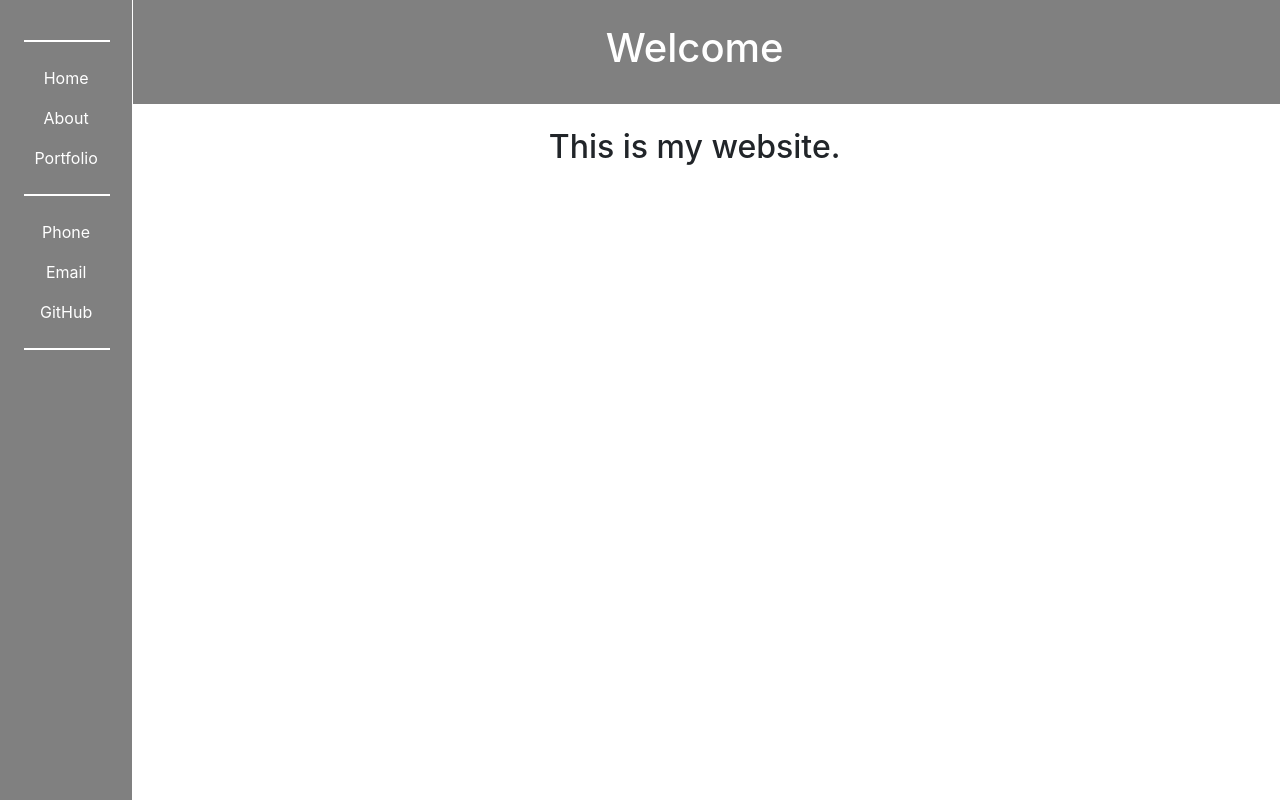
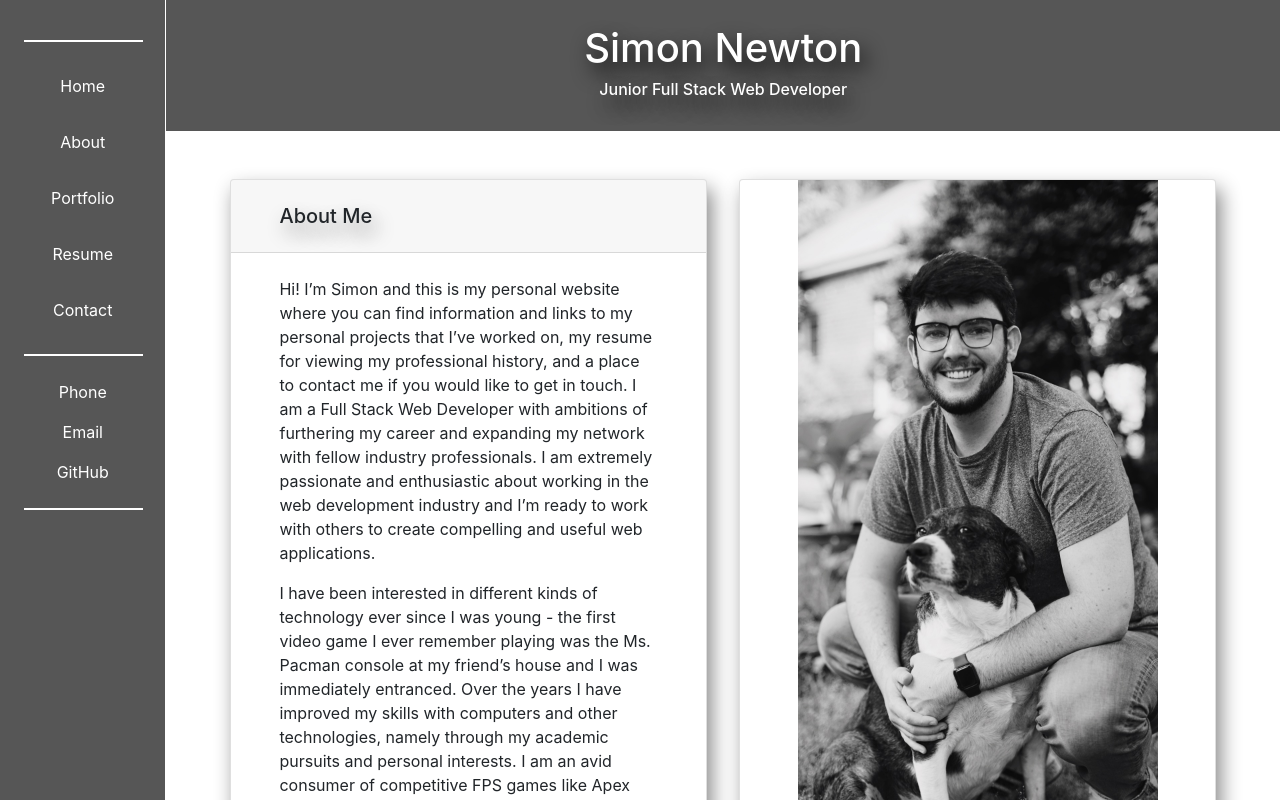
Before and after one commit to simonanewton/developer-portfolio, a React (Create React App) app in the folder client/: page / in a window 1280 px wide. Shown: the top 800 px of the page. Built offline with nearby package versions, Linux system fonts and the light colour scheme.

Commit message:
added infoBlock and imageBlock components, updated site theme color to a dark gray

```diff
--- a/client/src/App.js
+++ b/client/src/App.js
@@ -1,20 +1,17 @@
 import React from "react";
-import { BrowserRouter as Router, Route, Switch } from "react-router-dom";
 import Header from "./components/Header";
 import Body from "./components/Body";
 import SideNav from "./components/SideNav";
 
 const App = () => {
 	return (
-		<Router>
-			<div className="vh-100">
-				<SideNav />
+		<div className="d-flex vh-100">
+			<SideNav />
+			<div>
 				<Header />
-				<Switch>
-					<Route exact to="/" component={Body} />
-				</Switch>
+				<Body />
 			</div>
-		</Router>
+		</div>
 	);
 }
 
--- /dev/null
+++ b/client/src/components/Body/index.css
@@ -0,0 +1,9 @@
+.content {
+    padding: 3rem;
+}
+
+@media only screen and (max-width: 600px) {
+    .content {
+        flex-direction: column;
+    }
+}
--- a/client/src/components/Body/index.js
+++ b/client/src/components/Body/index.js
@@ -1,11 +1,15 @@
 import React, { Component } from "react";
+import ImageBlock from "../ImageBlock";
+import InfoBlock from "../InfoBlock";
+import "./index.css";
 
 class Body extends Component {
     render() {
         return (
-            <div className="p-4 my-auto text-center">
-                <h2>This is my website.</h2>
-            </div>
+            <main className="d-flex content">
+                <InfoBlock />
+                <ImageBlock />
+            </main>
         );
     }
 }
--- a/client/src/components/Header/index.css
+++ b/client/src/components/Header/index.css
@@ -1,4 +1,8 @@
 header {
-    background-color: gray;
+    background-color: #565656;
     color: white;
 }
+
+header {
+    text-shadow: 5px 10px 20px black;
+}
--- a/client/src/components/Header/index.js
+++ b/client/src/components/Header/index.js
@@ -5,7 +5,8 @@ class Header extends Component {
     render() {
         return (
             <header className="p-4 text-center text-white">
-                <h1>Welcome</h1>
+                <h1>Simon Newton</h1>
+                <h6>Junior Full Stack Web Developer</h6>
             </header>
         );
     }
--- /dev/null
+++ b/client/src/components/ImageBlock/index.css
@@ -0,0 +1,9 @@
+.card-main {
+    box-shadow: 5px 10px 20px #888888;
+}
+
+#profile-img {
+    width: auto;
+    height: 100%;
+    max-height: 40rem;
+}
--- /dev/null
+++ b/client/src/components/ImageBlock/index.js
@@ -0,0 +1,20 @@
+import React, { Component } from "react";
+import { Card } from "react-bootstrap";
+import "./index.css";
+
+class ImageBlock extends Component {
+    render() {
+        return (
+            <Card className="mx-3 w-50 card-main">
+                <Card.Body className="p-0 d-flex justify-content-center">
+                    <img
+                        src={require("../../assets/images/profile.jpg")}
+                        alt="Black and white photograph of Simon Newton kneeling with his dog Bluebelle."
+                        id="profile-img" />
+                </Card.Body>
+            </Card>
+        );
+    }
+}
+
+export default ImageBlock;
--- /dev/null
+++ b/client/src/components/InfoBlock/index.css
@@ -0,0 +1,7 @@
+.main {
+    box-shadow: 5px 10px 20px #888888;
+}
+
+.info-card-title {
+    text-shadow: 5px 10px 20px #888888;
+}
--- /dev/null
+++ b/client/src/components/InfoBlock/index.js
@@ -0,0 +1,38 @@
+import React, { Component } from "react";
+import { Card } from "react-bootstrap";
+import "./index.css";
+
+class InfoBlock extends Component {
+    render() {
+        return (
+            <Card className="mx-3 w-50 main">
+                <Card.Header className="px-5 py-4">
+                    <Card.Title className="m-0 info-card-title">About Me</Card.Title>
+                </Card.Header>
+                <Card.Body className="px-5 py-4">
+                    <Card.Text>
+                        Hi! I’m Simon and this is my personal website where you can find information and
+                        links to my personal projects that I’ve worked on, my resume for viewing my professional
+                        history, and a place to contact me if you would like to get in touch. I am a Full Stack Web
+                        Developer with ambitions of furthering my career and expanding my network with fellow industry
+                        professionals. I am extremely passionate and enthusiastic about working in the web development
+                        industry and I’m ready to work with others to create compelling and useful web applications.
+                    </Card.Text>
+                    <Card.Text>
+                        I have been interested in different kinds of technology ever since I was young - the first video
+                        game I ever remember playing was the Ms. Pacman console at my friend’s house and I was immediately
+                        entranced. Over the years I have improved my skills with computers and other technologies, namely
+                        through my academic pursuits and personal interests. I am an avid consumer of competitive FPS games
+                        like Apex Legends, Quake Champions, Diabotical, and Valorant. This is what led me to build my first
+                        computer several years ago and since then I have significantly improved my talent at troubleshooting,
+                        network configuration, and operating system optimization. When I started at Hamilton College in 2017,
+                        I took my first programming class in Python and I immediately knew I wanted to switch my major to
+                        Computer Science and program for the rest of my life.
+                    </Card.Text>
+                </Card.Body>
+            </Card>
+        );
+    }
+}
+
+export default InfoBlock;
--- a/client/src/components/SideNav/index.css
+++ b/client/src/components/SideNav/index.css
@@ -1,8 +1,9 @@
 .side-nav {
-    background-color: gray;
-    float: left;
     height: 100%;
+    width: 50rem;
+    background-color: #565656;
     border-right: 1px solid white;
+    overflow: hidden;
 }
 
 hr {
--- a/client/src/components/SideNav/index.js
+++ b/client/src/components/SideNav/index.js
@@ -8,9 +8,11 @@ class SideNav extends Component {
             <Navbar className="p-4 flex-column side-nav">
                 <hr />
                 <Nav className="flex-column text-center">
-                    <Navbar.Text>Home</Navbar.Text>
-                    <Navbar.Text>About</Navbar.Text>
-                    <Navbar.Text>Portfolio</Navbar.Text>
+                    <Navbar.Text className="py-3">Home</Navbar.Text>
+                    <Navbar.Text className="py-3">About</Navbar.Text>
+                    <Navbar.Text className="py-3">Portfolio</Navbar.Text>
+                    <Navbar.Text className="py-3">Resume</Navbar.Text>
+                    <Navbar.Text className="py-3">Contact</Navbar.Text>
                 </Nav>
                 <hr />
                 <div className="text-center">
```
Also changed, not shown: client/src/assets/images/profile.jpg (added).
